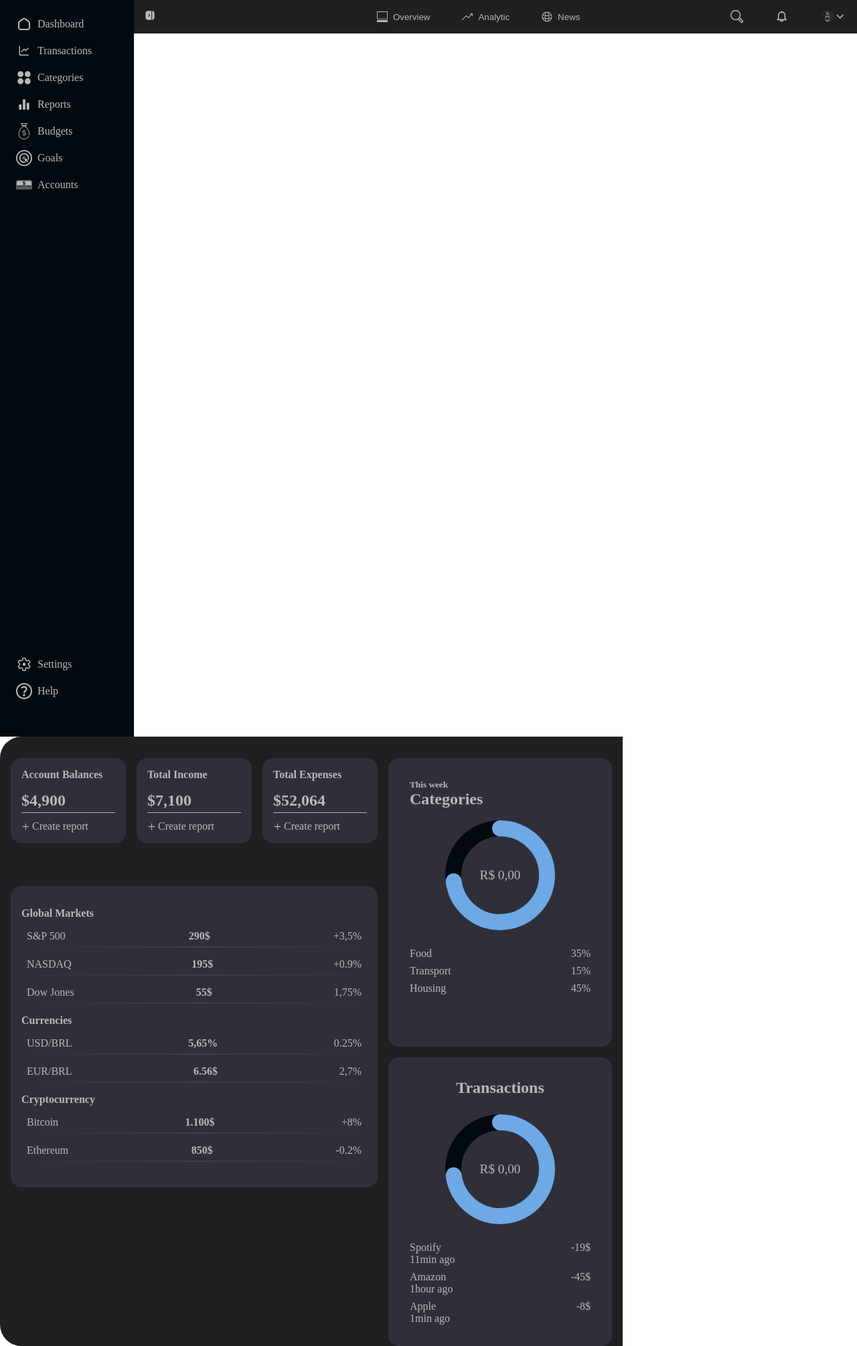
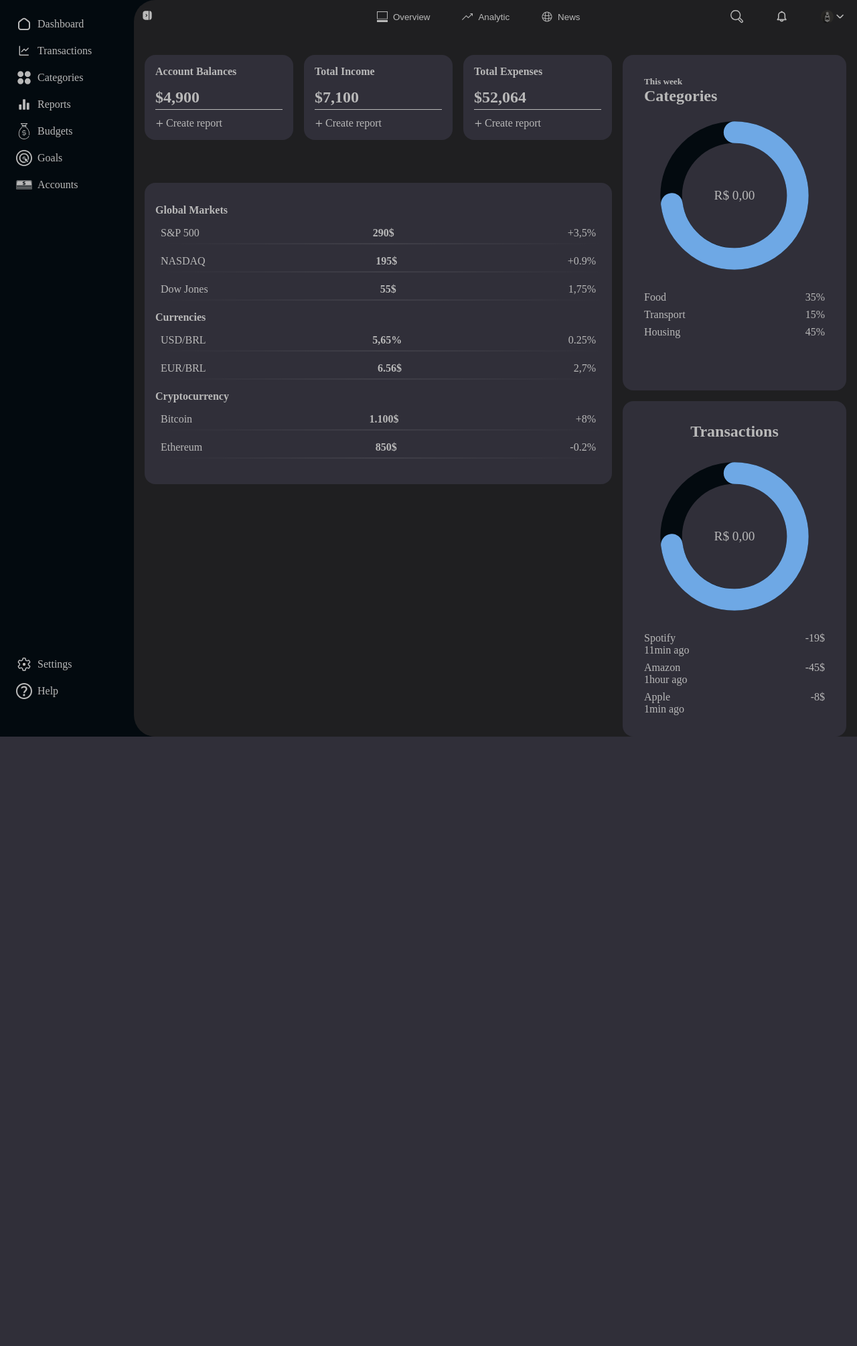
Before and after one commit to londerorichard/Finance-Control, a FastAPI app: page /dashboard in a window 1280 px wide. Shown: the whole page at 67% size. After the commit the page ends 1100 px from the top, so only its background shows below. Run offline with FastAPI, Linux system fonts and the light colour scheme; parts of the project's set-up code (start-up, migrations or seed data) failed here and were passed over.

Commit message:
fix: jinja2 templates

```diff
--- a/app/static/css/base.css
+++ b/app/static/css/base.css
@@ -16,6 +16,7 @@ html,
 body {
     margin: 0;
     min-height: 100%;
+    background-color: var(--bg-secondary);
 }
 
 
@@ -116,6 +117,8 @@ body {
     grid-area: navbar;
 
     min-width: 0;
+
+    border-radius: 2rem 0 0 0;
 }
 
 main {
@@ -369,7 +372,7 @@ main {
     width: 1rem;
     height: 1rem;
 
-    padding-left: var(--space-lg);
+    margin-left: 0.75rem;
 
     border: none;
 
--- a/app/static/css/dashboard.css
+++ b/app/static/css/dashboard.css
@@ -94,12 +94,10 @@ body {
 .main-container {
     display: grid;
 
-    grid-template-columns:
-        minmax(0, 1fr)
-        minmax(250px, 350px);
+    grid-template-columns: minmax(0, 1fr);
 
     grid-template-areas:
-        "submain statistics";
+        "submain";
 
     width: 100%;
     min-width: 0;
@@ -114,7 +112,9 @@ body {
 .submain {
     display: grid;
 
-    grid-template-columns: minmax(0, 1fr);
+    grid-template-columns:
+        minmax(0, 1fr)
+        minmax(250px, 350px);
 
     grid-template-rows:
         auto
@@ -128,9 +128,29 @@ body {
 
     background-color: var(--bg-primary);
 
-    border-radius: 2rem 0 0 2rem;
+    border-radius: 0 0 0 2rem;
 
     overflow: hidden;
+}
+
+
+/* =========================================================
+   TABLET
+   ========================================================= */
+
+@media (max-width: 768px) {
+
+
+}
+
+
+/* =========================================================
+   MOBILE
+   ========================================================= */
+
+@media (max-width: 600px) {
+
+
 }
 
 
@@ -165,6 +185,7 @@ body {
     grid-area: statistics;
 
     min-height: 0;
+    min-width: 0;
 
     background-color: var(--bg-primary);
 
@@ -336,12 +357,14 @@ body {
 
 .statistics-content {
     display: grid;
-    grid-template-rows: 1fr 1fr;
+
+    grid-template-rows: minmax(0, 1fr) minmax(0, 1fr);
 
     gap: 1rem;
 
-    width: 100%;
     min-width: 0;
+    max-width: 100%;
+
     box-sizing: border-box;
 }
 
@@ -388,16 +411,25 @@ body {
     justify-content: space-between;
 
     width: 100%;
+    min-width: 0;
+    box-sizing: border-box;
 }
 
 .donut-chart {
     position: relative;
 
-    width: 270px;
-    height: 200px;
+    width: min(100%, 270px);
+    aspect-ratio: 1 / 1;
+    height: auto;
+
+    margin: 0 auto;
+
+    min-width: 0;
 }
 
 .donut-chart svg {
+    display: block;
+
     width: 100%;
     height: 100%;
 
--- a/app/templates/base.html
+++ b/app/templates/base.html
@@ -240,12 +240,12 @@
             </nav>
         </aside>
 
-    </div>
-
     <main>
         {% block content %}
         {% endblock %}
     </main>
+
+</div>
 
 
     <script src="/app/static/javascript/base.js"></script>
```
Also changed, not shown: 1 other file.
